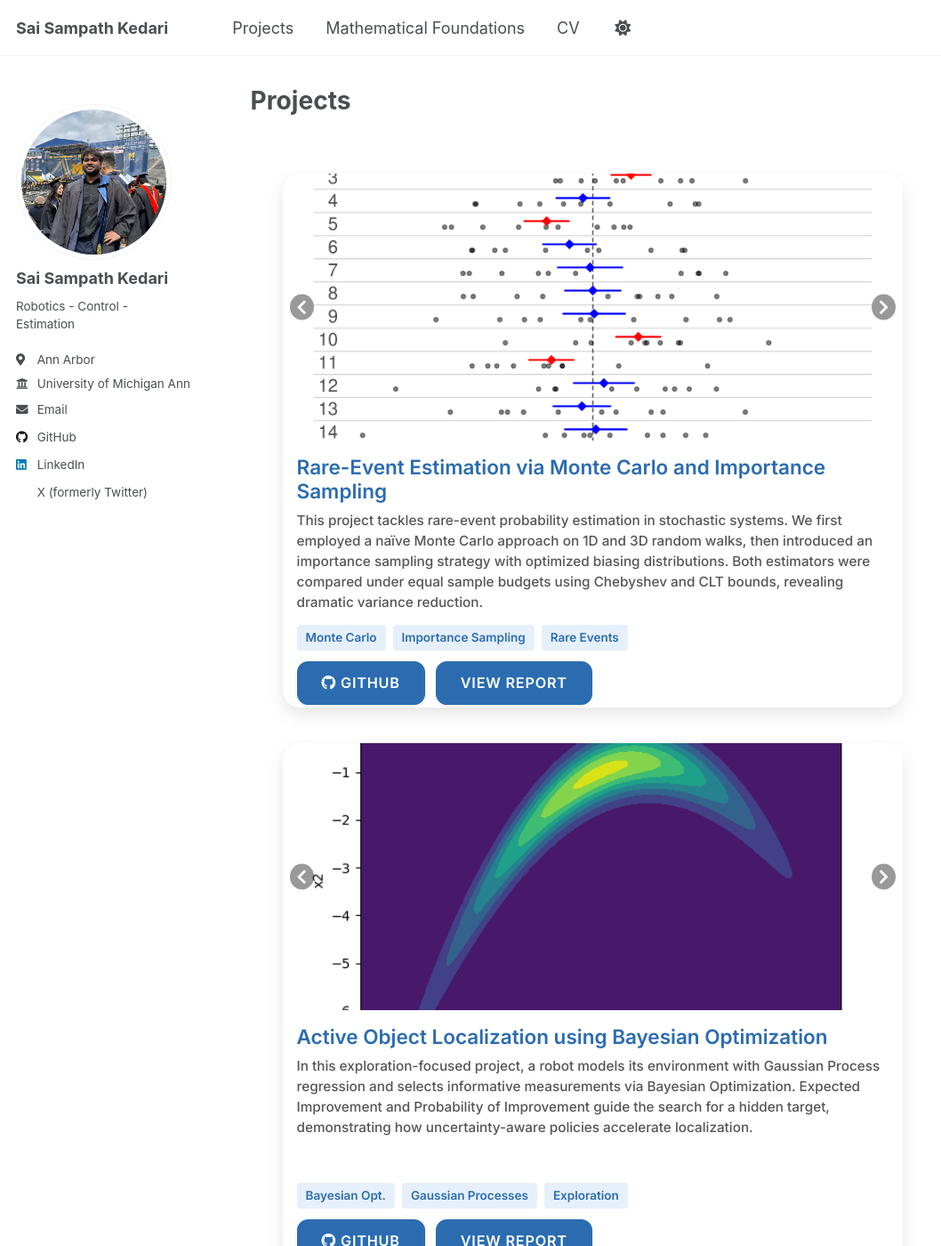
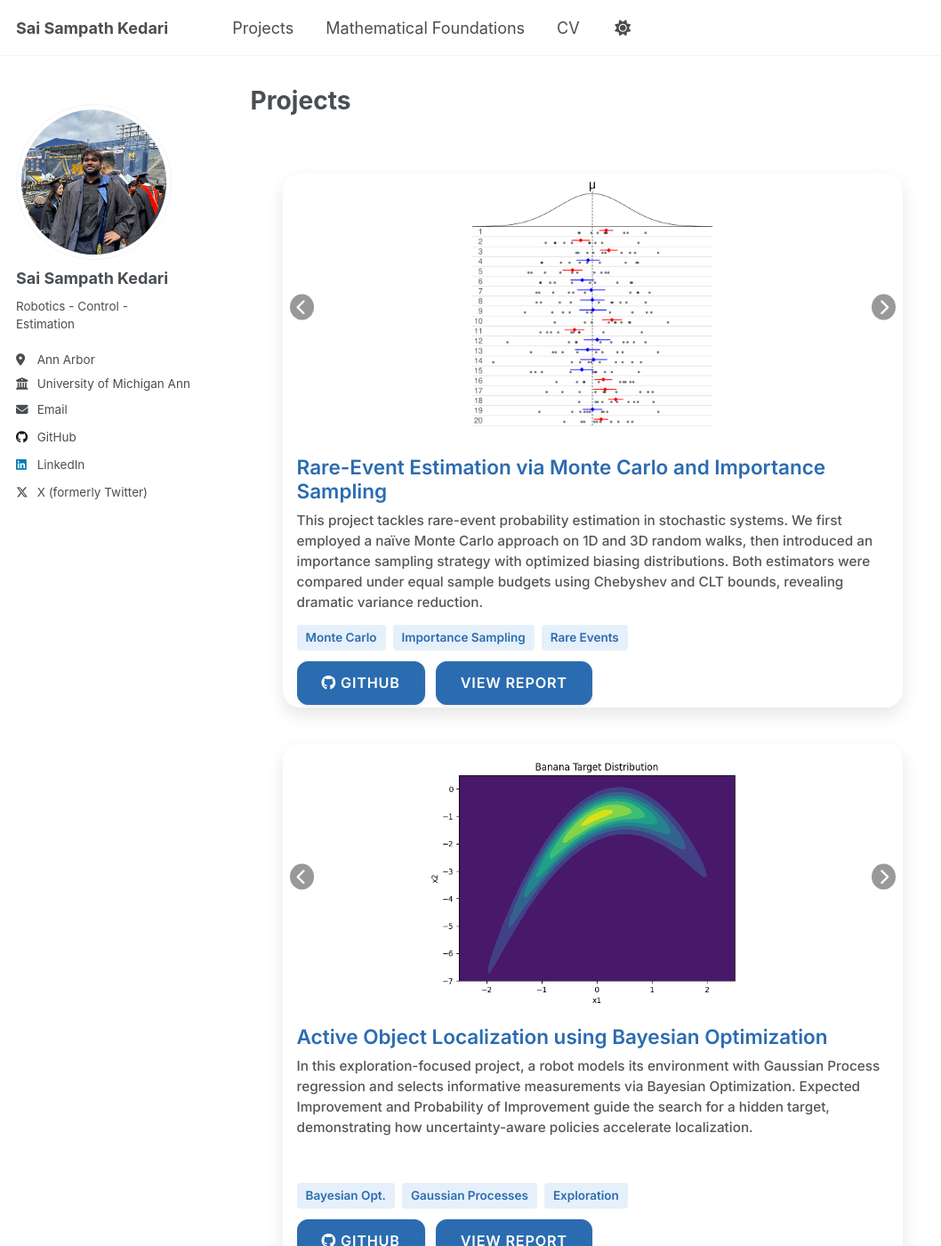
Before and after one commit to SaiSampathKedari/SaiSampathKedari.github.io, a Jekyll site: the page built from _pages/projects.html, in a window 1280 px wide and 1400 px high. Shown: the whole window at 89% size, without its empty margins (0-1058 px from the left). Built offline with Jekyll 4.4.1, drawn with Linux system fonts in a browser that asks for light colours.

Commit message:
Fix navigation URLs and refine project page

```diff
--- a/_config.yml
+++ b/_config.yml
@@ -13,7 +13,7 @@
 title_separator          : "-"
 name                     : &name "Sai Sampath Kedari"
 description              : &description "personal description"
-url                      : https://saisampathkedari.github.io/ # the base hostname & protocol for your site e.g. "https://[your GitHub username].github.io" or if you already have some other page hosted on Github then use "https://[your GitHub username].github.io/[Your Repo Name]"
+url                      : https://saisampathkedari.github.io # the base hostname & protocol for your site e.g. "https://[your GitHub username].github.io" or if you already have some other page hosted on Github then use "https://[your GitHub username].github.io/[Your Repo Name]"
 baseurl                  : "" # the subpath of your site, e.g. "/blog"
 repository               : "SaiSampathKedari/SaiSampathKedari.github.io"
 
--- a/_pages/projects.html
+++ b/_pages/projects.html
@@ -6,7 +6,6 @@
 ---
 
 <link href="https://fonts.googleapis.com/css2?family=Inter:wght@500;600&display=swap" rel="stylesheet" />
-<link rel="stylesheet" href="https://cdnjs.cloudflare.com/ajax/libs/font-awesome/5.15.4/css/all.min.css">
 
 
 <section class="projects-grid">
@@ -164,7 +163,7 @@
 .carousel img {
   width: 100%;
   height: 100%;
-  object-fit: cover;
+  object-fit: contain;
   display: none;
 }
 
```
